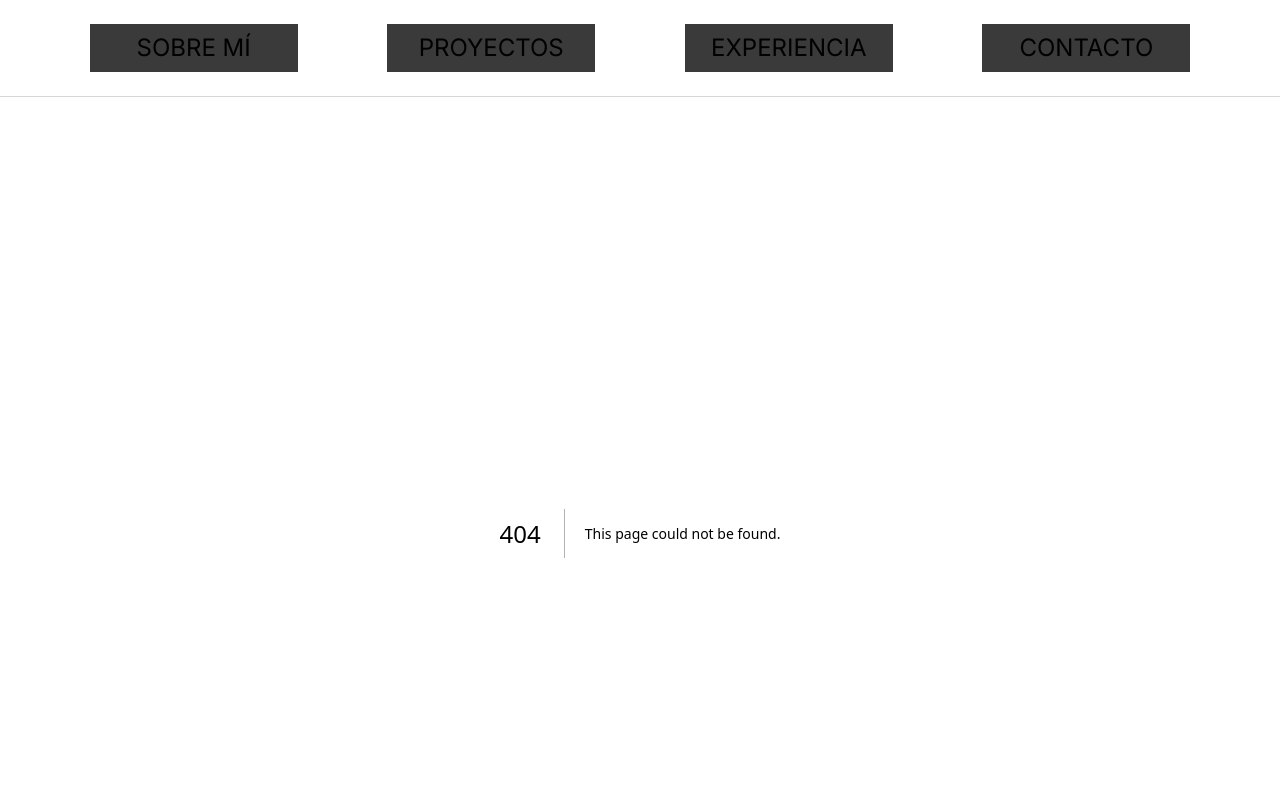
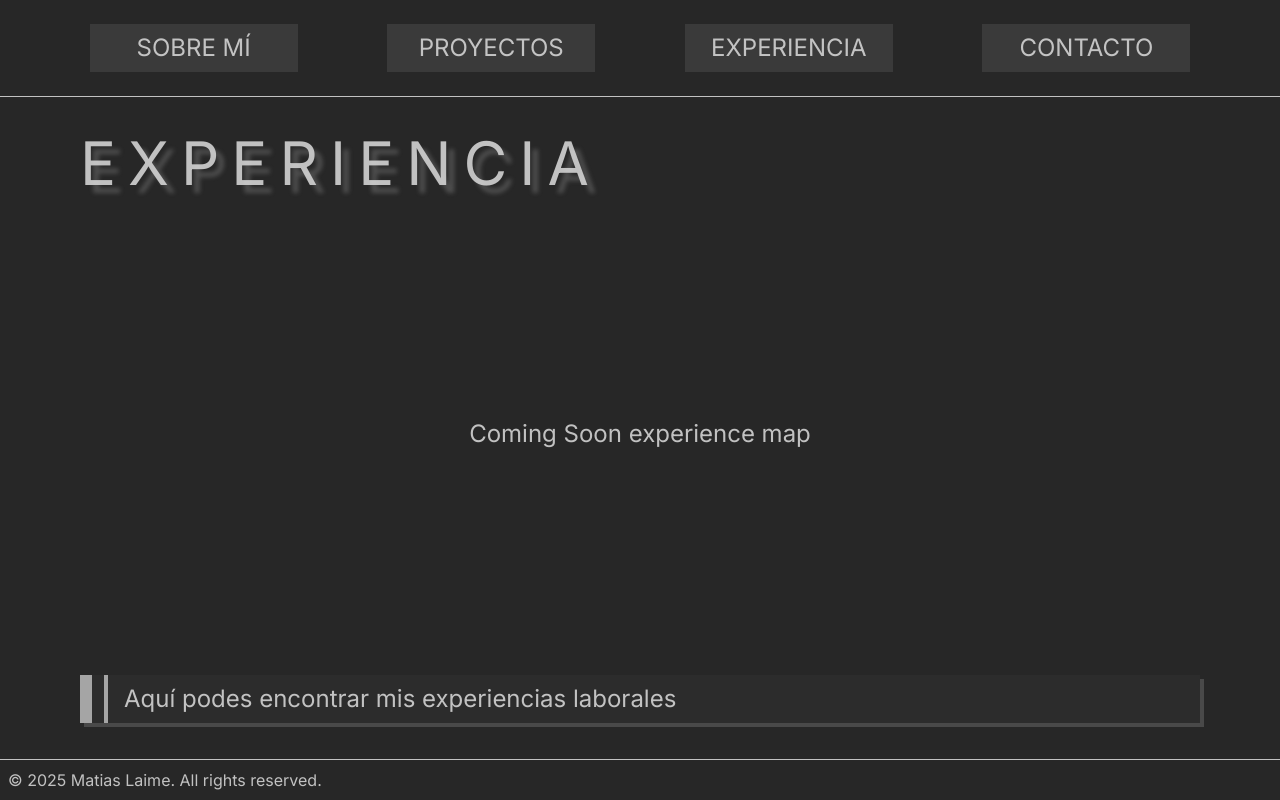
Before and after one commit to matulai/Portfolio, a Next.js app: page /experience in a window 1280 px wide. Before the commit this address had no page. Shown: the top 800 px of the page. Built offline with nearby package versions, Linux system fonts and the light colour scheme.

Commit message:
Add: experience map component

```diff
--- /dev/null
+++ b/src/app/experience/page.tsx
@@ -0,0 +1,15 @@
+import ExperienceMap from "@/components/ExperienceMap";
+import AnimatedTitle from "@/components/AnimatedTitle";
+import PageInfo from "@/components/PageInfo";
+
+const Experience = () => {
+  return (
+    <>
+      <AnimatedTitle text="EXPERIENCIA" />
+      <ExperienceMap />
+      <PageInfo text="Aquí podes encontrar mis experiencias laborales" />
+    </>
+  );
+};
+
+export default Experience;
--- /dev/null
+++ b/src/components/ExperienceMap.tsx
@@ -0,0 +1,9 @@
+const ExperienceMap = () => {
+  return (
+    <div className="flex flex-col flex-1 align-center justify-center">
+      <span className=" text-2xl text-center">Coming Soon experience map</span>
+    </div>
+  );
+};
+
+export default ExperienceMap;
```
